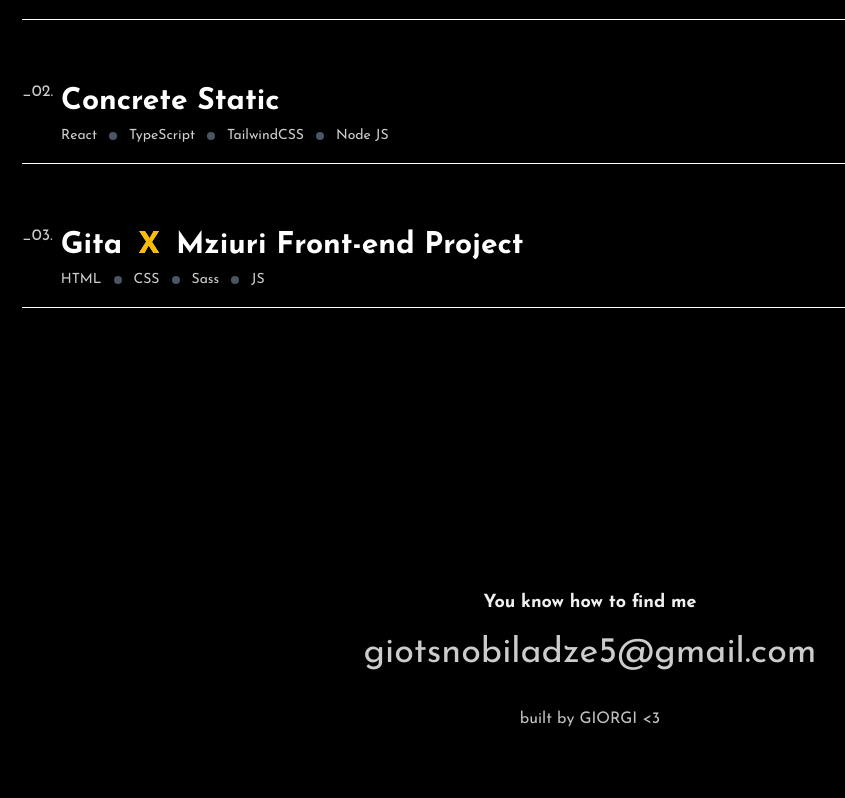
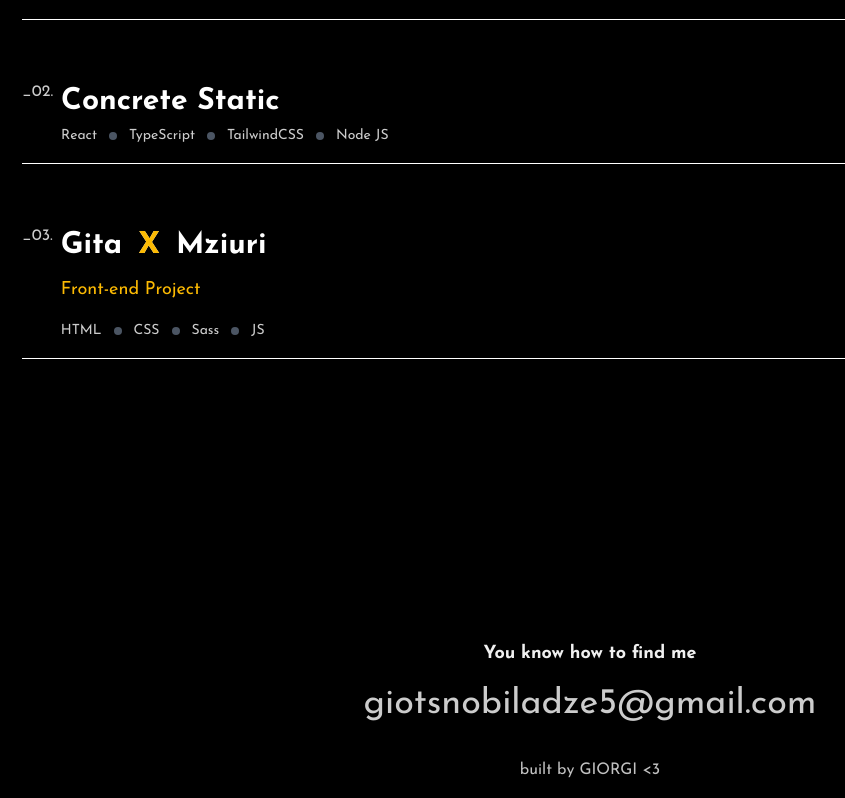
Before and after one commit to Georgetsn29/Portfolio, a Next.js app: page / in a window 1280 px wide. Shown: the part 4449-5247 px from the top of the page, without its empty margins (50-895 px from the left). Before the commit the page ends 5196 px from the top, so only its background shows below. Built offline with nearby package versions, Linux system fonts and the light colour scheme.

Commit message:
gita X mziuri front end project update

```diff
--- a/app/page.tsx
+++ b/app/page.tsx
@@ -860,7 +860,7 @@ export default function Page() {
 
           <div className={styles.projectDetails}>
             <p className={styles.projectTitle}>
-              Gita <span style={{color: '#fcba03'}}>X</span> Mziuri Front-end Project
+              Gita <span style={{color: '#fcba03'}}>X</span> Mziuri
 
               <span className={styles.iconWrapperProjects}>
                 <svg
@@ -889,6 +889,12 @@ export default function Page() {
                 </svg>
               </span>
             </p>
+
+            <br />
+            <div className={styles.tag}>
+              <span style={{color: '#fcba03', fontSize: '18px'}}>Front-end Project</span>
+            </div>
+            <br />
 
             <div className={styles.tagsContainer}>
               <div className={styles.tag}>
--- a/next.config.ts
+++ b/next.config.ts
@@ -4,7 +4,7 @@ const nextConfig: NextConfig = {
   output: "export",
   reactStrictMode: true,
 
-  basePath: "/Portfolio",
+  // basePath: "/Portfolio",
 
   images: {
     unoptimized: true,
```
